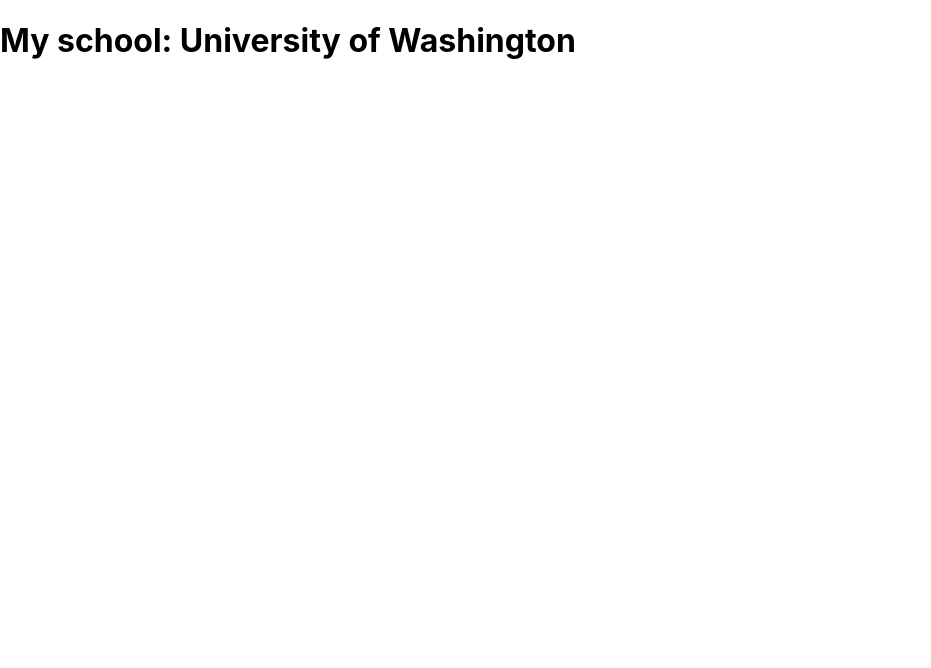
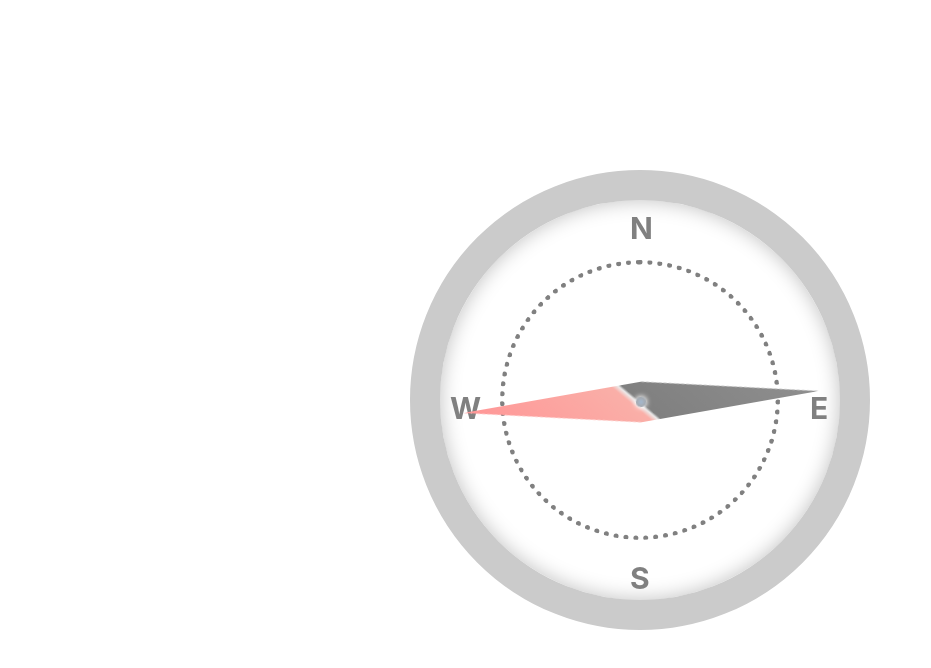
Before and after one commit to JourneyToTheWes/ProjectWesleyWei, a React (Create React App) app in the folder project-wesley-wei-client/: page / in a window 1280 px wide. Shown: the top 668 px of the page, without its empty margins (0-931 px from the left). Built offline with nearby package versions, Linux system fonts and the light colour scheme.

Commit message:
Implemented Compass component supporting different sizes - Added styles to Compass - Added large compass to App view

```diff
--- a/project-wesley-wei-client/src/App.tsx
+++ b/project-wesley-wei-client/src/App.tsx
@@ -1,15 +1,15 @@
 import React, { useContext } from 'react';
 import { observer } from 'mobx-react';
 import { RootStoreContext } from './index';
+import Compass from './components/features/Compass/Compass';
 
 const App = () => {
-  const RootStore = useContext(RootStoreContext);
-  const { school } = RootStore.ResumeStore;
-  return (
-    <div className="App">
-      <h1>{`My school: ${school}`}</h1>
-    </div>
-  );
-}
+	const RootStore = useContext(RootStoreContext);
+	return (
+		<div className="App">
+			<Compass size="large" />
+		</div>
+	);
+};
 
 export default observer(App);
--- /dev/null
+++ b/project-wesley-wei-client/src/components/features/Compass/Compass.tsx
@@ -0,0 +1,20 @@
+import React from 'react';
+import './styles/Compass.css';
+
+interface ICompassProps {
+	size: 'small' | 'medium' | 'large';
+}
+
+const Compass: React.FC<ICompassProps> = ({ size }) => {
+	return (
+		<div className={'compass ' + size}>
+			<span>N</span>
+			<span>E</span>
+			<span>S</span>
+			<span>W</span>
+			<div className="compass-needle"></div>
+		</div>
+	);
+};
+
+export default Compass;
--- /dev/null
+++ b/project-wesley-wei-client/src/components/features/Compass/styles/Compass.css
@@ -0,0 +1,227 @@
+.compass {
+	opacity: 0.5;
+	background: white;
+	border: solid rgb(150, 150, 150);
+	border-radius: 50%;
+	box-shadow: inset 0 0 20px rgba(0, 0, 0, 0.5);
+	top: 50%;
+	left: 50%;
+	position: absolute;
+	transform: translate(-50%, -50%); /* Translates tx and ty 50% of itself */
+}
+
+.compass.small {
+	height: 100px;
+	width: 100px;
+	border-width: 10px;
+}
+
+.compass.medium {
+	height: 200px;
+	width: 200px;
+	border-width: 20px;
+}
+
+.compass.large {
+	height: 400px;
+	width: 400px;
+	border-width: 30px;
+}
+
+/* Compass inner dotted circle */
+.compass:before {
+	content: '';
+	border: dotted black;
+	border-radius: 50%;
+	position: absolute;
+}
+
+.compass.small:before {
+	border-width: 2px;
+	left: 20px;
+	right: 20px;
+	bottom: 20px;
+	top: 20px;
+}
+
+.compass.medium:before {
+	border-width: 3px;
+	left: 40px;
+	right: 40px;
+	bottom: 40px;
+	top: 40px;
+}
+
+.compass.large:before {
+	border-width: 5px;
+	left: 60px;
+	right: 60px;
+	bottom: 60px;
+	top: 60px;
+}
+/* Compass inner dotted circle */
+
+/* Compass Directions (span(s)) */
+.compass span {
+	font-weight: bold;
+	position: absolute;
+}
+
+.compass.small span {
+	font-size: 10px;
+}
+
+.compass.medium span {
+	font-size: 20px;
+}
+
+.compass.large span {
+	font-size: 30px;
+}
+
+/* North */
+.compass.small span:nth-child(1) {
+	left: 45px;
+	top: 3px;
+}
+
+.compass.medium span:nth-child(1) {
+	left: 90px;
+	top: 5px;
+}
+
+.compass.large span:nth-child(1) {
+	left: 190px;
+	top: 10px;
+}
+
+/* East */
+.compass.small span:nth-child(2) {
+	left: 90px;
+	top: 45px;
+}
+
+.compass.medium span:nth-child(2) {
+	left: 180px;
+	top: 90px;
+}
+
+.compass.large span:nth-child(2) {
+	left: 370px;
+	top: 190px;
+}
+
+/* South */
+.compass.small span:nth-child(3) {
+	left: 45px;
+	top: 85px;
+}
+
+.compass.medium span:nth-child(3) {
+	left: 90px;
+	top: 170px;
+}
+
+.compass.large span:nth-child(3) {
+	left: 190px;
+	top: 360px;
+}
+
+/* West */
+.compass.small span:nth-child(4) {
+	left: 5px;
+	top: 45px;
+}
+
+.compass.medium span:nth-child(4) {
+	left: 10px;
+	top: 90px;
+}
+
+.compass.large span:nth-child(4) {
+	left: 10px;
+	top: 190px;
+}
+/* Compass Directions (span(s)) */
+
+/* Compass Needle */
+.compass-needle {
+	width: 45%;
+	height: 10%;
+
+	/* Centering it */
+	position: absolute;
+	left: 50%;
+	top: 50%;
+
+	animation: point-west 2s cubic-bezier(0, 1, 0.71, 0.13) infinite alternate;
+}
+
+.compass.small .compass-needle {
+	margin-left: -25px;
+	margin-top: -5px;
+}
+
+.compass.medium .compass-needle {
+	margin-left: -50px;
+	margin-top: -10px;
+}
+
+.compass.large .compass-needle {
+	margin-left: -89px;
+	margin-top: -18px;
+}
+
+/* CSS3 animation to make the compass needle point west */
+@keyframes point-west {
+	0% {
+		transform: rotate(-20deg);
+	}
+	25% {
+		transform: rotate(-10deg);
+	}
+	50% {
+		transform: rotate(-5deg);
+	}
+	75% {
+		transform: rotate(5deg);
+	}
+	100% {
+		transform: rotate(0deg);
+	}
+}
+
+.compass-needle:before {
+	content: '';
+	position: absolute;
+	left: 0;
+	right: 0;
+	top: 0;
+	bottom: 0;
+	background: linear-gradient(
+		-16deg,
+		rgb(29, 29, 29) 1%,
+		rgb(0, 0, 0) 50%,
+		rgba(216, 216, 216, 1) 51%,
+		rgba(244, 94, 80, 1) 53%,
+		rgba(255, 45, 45, 1) 100%
+	);
+	transform: skew(77deg);
+}
+
+.compass-needle:after {
+	content: '';
+
+	width: 10px;
+	height: 10px;
+	background: #4781c0;
+	border-radius: 50%;
+	box-shadow: inset 0 0 4px 2px #4d4d4d, 0 0 5px 1px white;
+
+	/* centering it */
+	position: absolute;
+	left: 50%;
+	top: 50%;
+	transform: translate(-50%, -50%);
+}
+/* Compas Needle */
```
